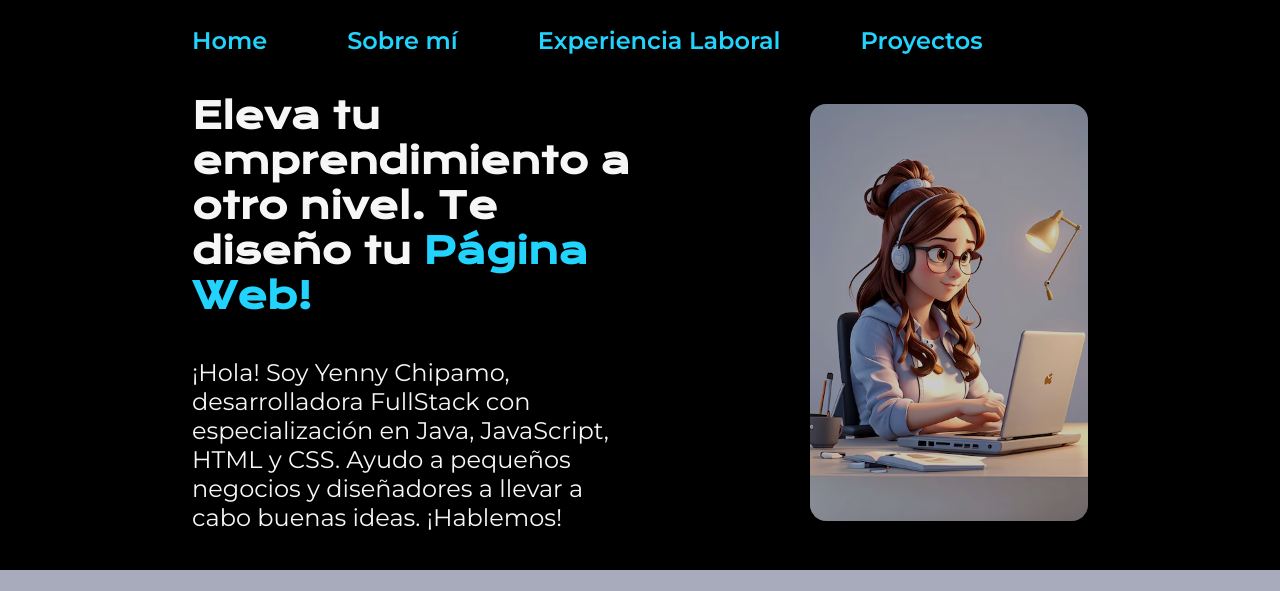
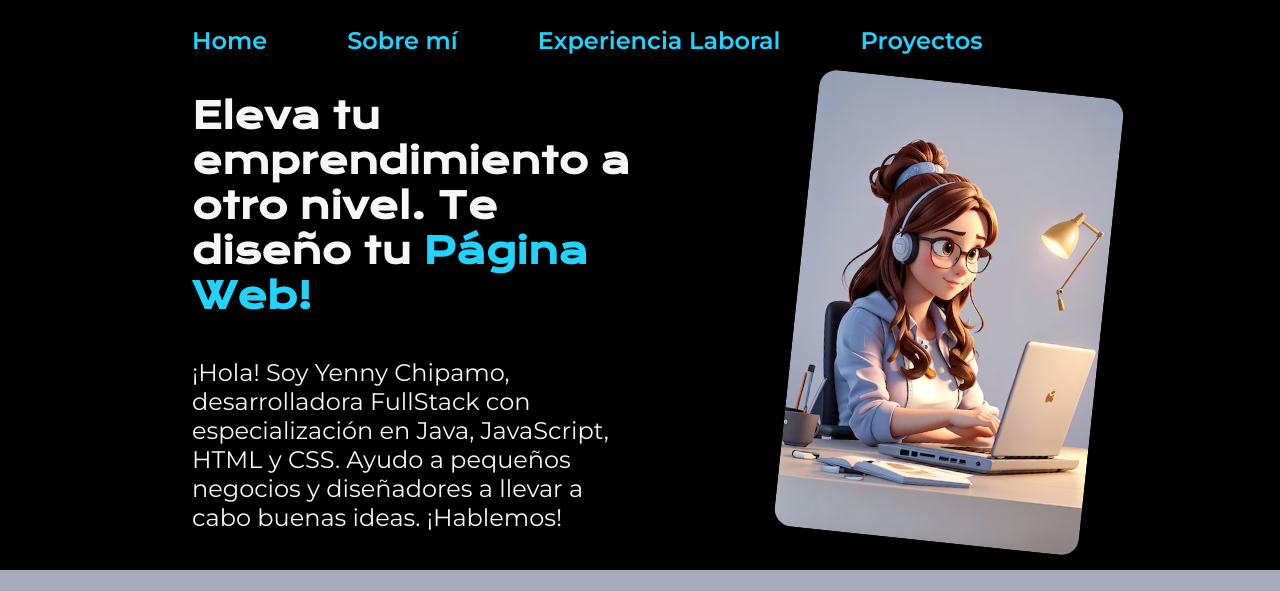
Before and after one commit to thanzel/portafolio-yenny, a plain HTML site: page index.html in a window 1280 px wide. In both pictures the pointer is over the picture 949 px from the left and 312 px from the top of the page. Shown: the top 591 px of the page. Drawn offline with nearby package versions, Linux system fonts and the light colour scheme.

Commit message:
continua el desarrollo

```diff
--- a/style/style.css
+++ b/style/style.css
@@ -116,7 +116,7 @@ strong {
 }
 
 .presentacion__imagen:hover {
-  opacity: 0.8;
+  transform: scale(1.1) rotate(6deg);
 }
 
 
```
